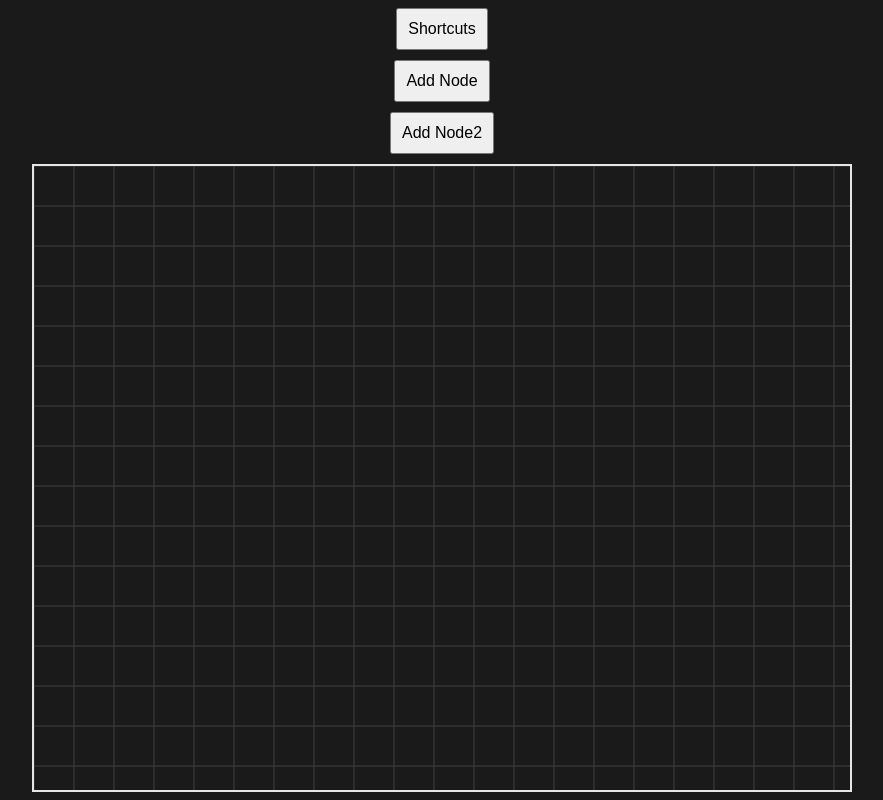
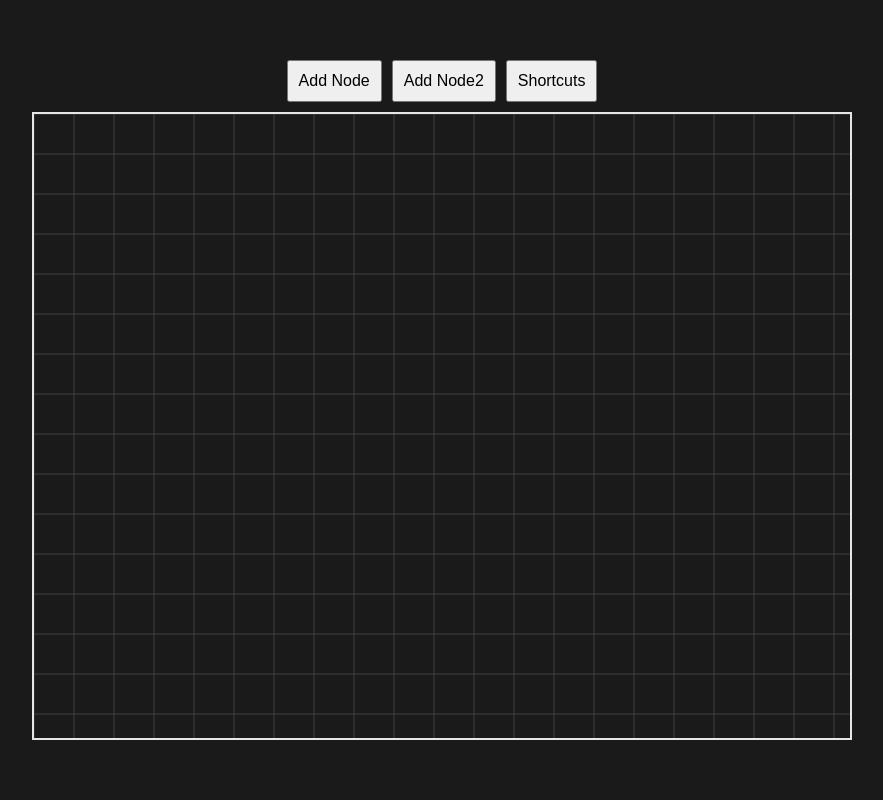
Before and after one commit to Blueslime0216/node-math, a plain HTML site: page index.html in a window 1280 px wide. Shown: the whole page, without its empty margins (198-1081 px from the left). Drawn offline with Linux system fonts and the light colour scheme.

Commit message:
Update index.html
버튼 묶음

```diff
--- a/index.html
+++ b/index.html
@@ -22,13 +22,21 @@
             padding: 10px;
             font-size: 16px;
         }
+        #btnContainer {
+            display: flex;
+            justify-content: center;
+            align-items: center;
+            gap: 10px;
+        }
     </style>
 </head>
 <body>
 
-    <button id="shortcuts">Shortcuts</button> <!-- 단축키 리스트 버튼 -->
-    <button id="addNodeBtn">Add Node</button> <!-- 노드 추가 버튼 -->
-    <button id="addNodeBtn2">Add Node2</button> <!-- 노드 추가 버튼 -->
+    <div id="btnContainer">
+        <button id="addNodeBtn">Add Node</button> <!-- 노드 추가 버튼 -->
+        <button id="addNodeBtn2">Add Node2</button> <!-- 노드 추가 버튼 -->
+        <button id="shortcuts">Shortcuts</button> <!-- 단축키 리스트 버튼 -->
+    </div>
     <canvas id="editor" width="816" height="624"></canvas> <!-- 그리드 캔버스 -->
 
     <script>
```
